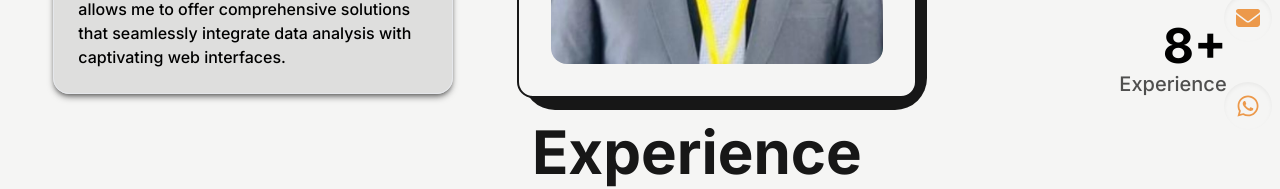
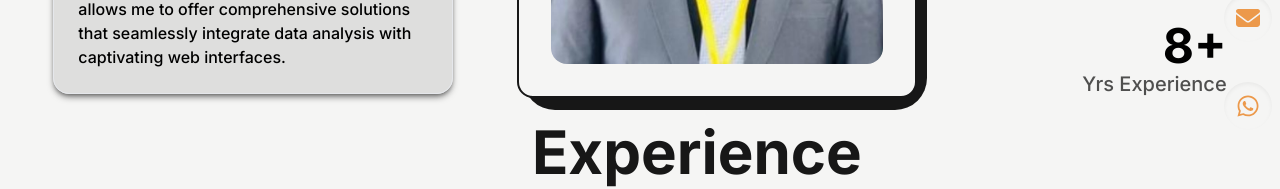
Before and after one commit to mawaisahmad/my-cv, a Next.js app: page /about in a window 1280 px wide. Shown: the part 630-819 px from the top of the page. Built offline with nearby package versions, Linux system fonts and the light colour scheme.

Commit message:
Update About.tsx

```diff
--- a/src/app/components/About.tsx
+++ b/src/app/components/About.tsx
@@ -72,7 +72,7 @@ const About = () => {
             <span className='inline-block text-5xl font-bold dark:text-light lg:text-lg sm:text-4xl xs:text-3xl'>
               <AnimatedNumbers value={8}/>+
             </span>
-            <h2 className='text-xl font-medium capitalize text-dark/75 dark:text-light/75 whitespace-nowrap md:text-center md:text-lg sm:text-base xs:text-sm ml-2'>Experience</h2>
+            <h2 className='text-xl font-medium capitalize text-dark/75 dark:text-light/75 whitespace-nowrap md:text-center md:text-lg sm:text-base xs:text-sm ml-2'>Yrs Experience</h2>
           </div>
         </div>
         </div>
```
